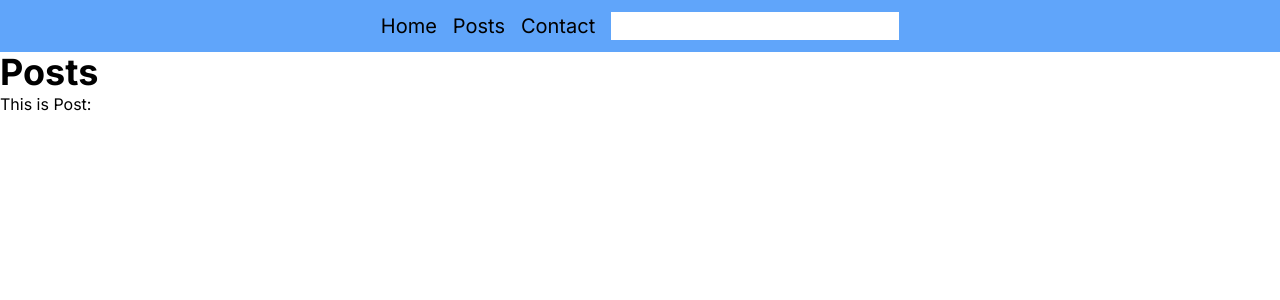
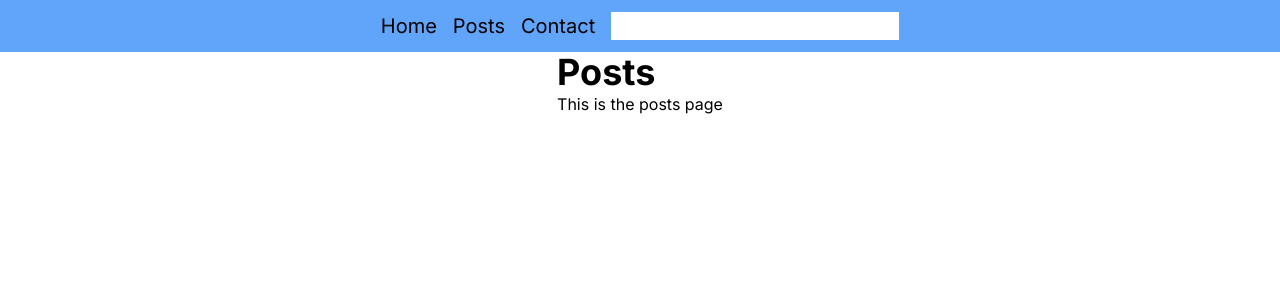
Before and after one commit to michelle01022012/next14-crash-course, a Next.js app: page /posts in a window 1280 px wide. Shown: the top 300 px of the page. Built offline with nearby package versions, Linux system fonts and the light colour scheme.

Commit message:
center the content

```diff
--- a/app/layout.js
+++ b/app/layout.js
@@ -14,7 +14,7 @@ export default function RootLayout({ children }) {
     <html lang="en">
       <body className={inter.className}>
         <Navbar />
-        {children}
+        <div className="flex justify-center items-center">{children}</div>
       </body>
     </html>
   );
--- a/app/posts/[id]/page.js
+++ b/app/posts/[id]/page.js
@@ -1,7 +1,5 @@
 function Page({ params }) {
-  return (
-    <div>This is Post: {params.id}</div>
-  )
+  return <div>This is Post: {params.id}</div>
 }
 
 export default Page
--- a/app/posts/page.js
+++ b/app/posts/page.js
@@ -1,9 +1,5 @@
-function Page({params}) {
-  return (
-    <div>
-      This is Post: {params.id}
-    </div>
-  )
+function Page() {
+  return <div>This is the posts page</div>
 }
 
-export default Page;
+export default Page
```
